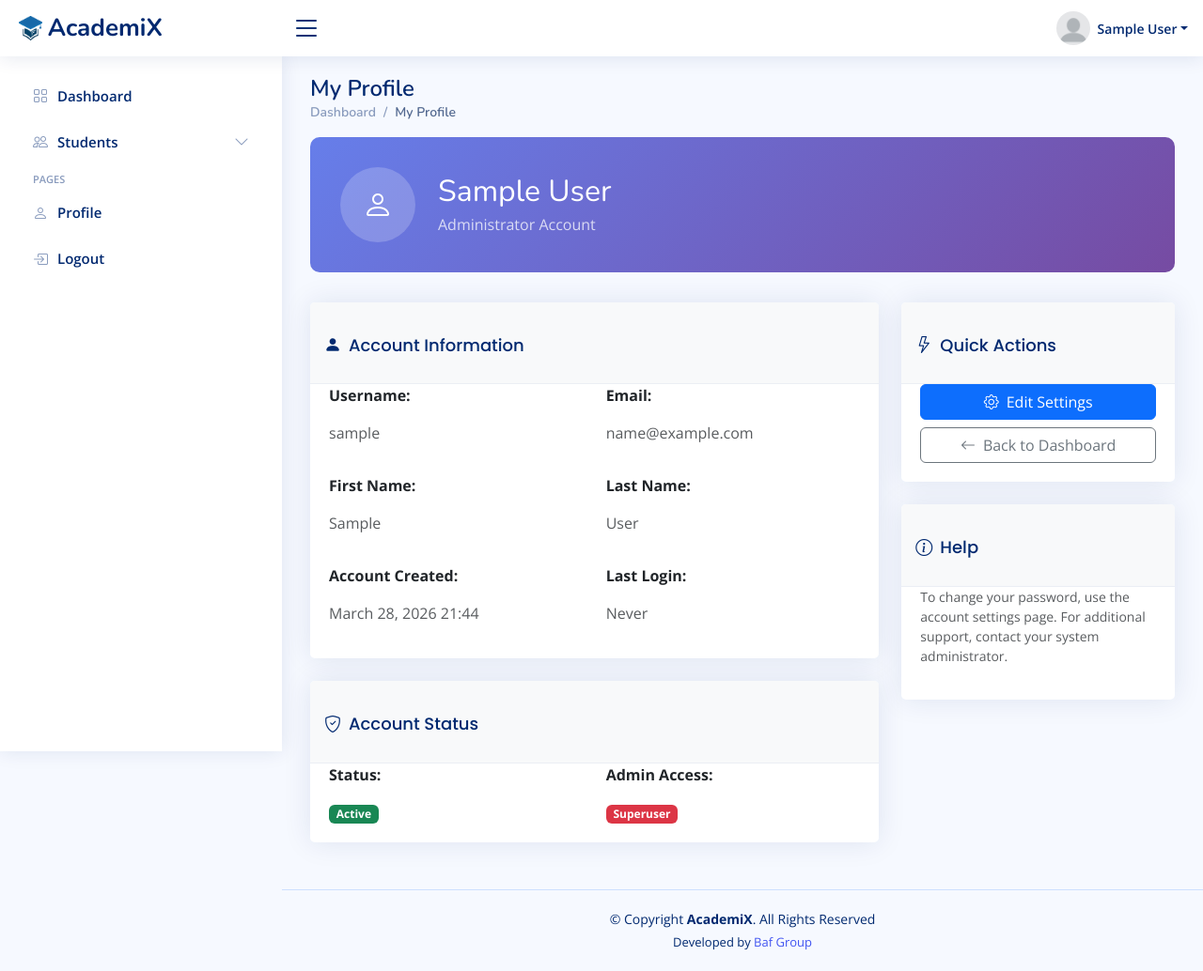
After one commit to feussi237/Academix, a Django app: page /profile/ in a window 1280 px wide. The commit adds this page. Shown: the whole page at 94% size. Run offline with Django 5.2, Linux system fonts and the light colour scheme; the visitor is signed in with stand-in values (Sample User, id 1); some libraries are stand-ins or nearby versions.

Commit message:
second commit

```diff
--- a/apps/core/templates/includes/header.html
+++ b/apps/core/templates/includes/header.html
@@ -4,7 +4,7 @@
 <header id="header" class="header fixed-top d-flex align-items-center">
 
   <div class="d-flex align-items-center justify-content-between">
-    <a href="index.html" class="logo d-flex align-items-center">
+    <a href="{% url 'core:dashboard' %}" class="logo d-flex align-items-center">
       <img src="{% static 'img/logo.png' %}" alt="logo">
       <span class="d-none d-lg-block">AcademiX</span>
     </a>
@@ -31,7 +31,7 @@
           </li>
 
           <li>
-            <a class="dropdown-item d-flex align-items-center" href="#">
+            <a class="dropdown-item d-flex align-items-center" href="{% url 'core:user-profile' %}">
               <i class="bi bi-person"></i>
               <span>My Profile</span>
             </a>
@@ -41,7 +41,7 @@
           </li>
 
           <li>
-            <a class="dropdown-item d-flex align-items-center" href="#">
+            <a class="dropdown-item d-flex align-items-center" href="{% url 'core:user-settings' %}">
               <i class="bi bi-gear"></i>
               <span>Account Settings</span>
             </a>
--- /dev/null
+++ b/apps/core/templates/registration/user_profile.html
@@ -0,0 +1,159 @@
+{% extends 'main/base.html' %}
+
+{% load static %}
+
+{% block extra_css %}
+<style>
+    .profile-header-user {
+        background: linear-gradient(135deg, #667eea 0%, #764ba2 100%);
+        color: white;
+        padding: 2rem;
+        border-radius: 10px;
+        margin-bottom: 2rem;
+    }
+    .avatar-display {
+        width: 80px;
+        height: 80px;
+        border-radius: 50%;
+        background: rgba(255,255,255,0.2);
+        display: flex;
+        align-items: center;
+        justify-content: center;
+        font-size: 2rem;
+    }
+    .info-grid {
+        display: grid;
+        grid-template-columns: repeat(auto-fit, minmax(250px, 1fr));
+        gap: 1.5rem;
+    }
+</style>
+{% endblock extra_css %}
+
+{% block content %}
+    <div class="pagetitle">
+        <h1>My Profile</h1>
+        <nav>
+            <ol class="breadcrumb">
+                <li class="breadcrumb-item"><a href="{% url 'core:dashboard' %}">Dashboard</a></li>
+                <li class="breadcrumb-item active">My Profile</li>
+            </ol>
+        </nav>
+    </div>
+
+    <div class="profile-header-user">
+        <div class="row align-items-center">
+            <div class="col-auto">
+                <div class="avatar-display">
+                    <i class="bi bi-person"></i>
+                </div>
+            </div>
+            <div class="col">
+                <h2 class="mb-1">{{ user.get_full_name|default:user.username }}</h2>
+                <p class="mb-0 opacity-75">Administrator Account</p>
+            </div>
+        </div>
+    </div>
+
+    <div class="row">
+        <div class="col-lg-8">
+            <div class="card mb-4">
+                <div class="card-header bg-light">
+                    <h5 class="card-title mb-0"><i class="bi bi-person-fill me-2"></i>Account Information</h5>
+                </div>
+                <div class="card-body">
+                    <div class="row mb-3">
+                        <div class="col-md-6">
+                            <p><strong>Username:</strong></p>
+                            <p class="text-muted">{{ user.username }}</p>
+                        </div>
+                        <div class="col-md-6">
+                            <p><strong>Email:</strong></p>
+                            <p class="text-muted">{{ user.email|default:"Not set" }}</p>
+                        </div>
+                    </div>
+                    <div class="row mb-3">
+                        <div class="col-md-6">
+                            <p><strong>First Name:</strong></p>
+                            <p class="text-muted">{{ user.first_name|default:"Not set" }}</p>
+                        </div>
+                        <div class="col-md-6">
+                            <p><strong>Last Name:</strong></p>
+                            <p class="text-muted">{{ user.last_name|default:"Not set" }}</p>
+                        </div>
+                    </div>
+                    <div class="row">
+                        <div class="col-md-6">
+                            <p><strong>Account Created:</strong></p>
+                            <p class="text-muted">{{ user.date_joined|date:"F j, Y H:i" }}</p>
+                        </div>
+                        <div class="col-md-6">
+                            <p><strong>Last Login:</strong></p>
+                            <p class="text-muted">{{ user.last_login|date:"F j, Y H:i"|default:"Never" }}</p>
+                        </div>
+                    </div>
+                </div>
+            </div>
+
+            <div class="card">
+                <div class="card-header bg-light">
+                    <h5 class="card-title mb-0"><i class="bi bi-shield-check me-2"></i>Account Status</h5>
+                </div>
+                <div class="card-body">
+                    <div class="row">
+                        <div class="col-md-6">
+                            <p><strong>Status:</strong></p>
+                            {% if user.is_active %}
+                                <span class="badge bg-success">Active</span>
+                            {% else %}
+                                <span class="badge bg-danger">Inactive</span>
+                            {% endif %}
+                        </div>
+                        <div class="col-md-6">
+                            <p><strong>Admin Access:</strong></p>
+                            {% if user.is_superuser %}
+                                <span class="badge bg-danger">Superuser</span>
+                            {% elif user.is_staff %}
+                                <span class="badge bg-warning">Staff</span>
+                            {% else %}
+                                <span class="badge bg-secondary">Regular User</span>
+                            {% endif %}
+                        </div>
+                    </div>
+                </div>
+            </div>
+        </div>
+
+        <div class="col-lg-4">
+            <div class="card mb-4">
+                <div class="card-header bg-light">
+                    <h5 class="card-title mb-0"><i class="bi bi-lightning me-2"></i>Quick Actions</h5>
+                </div>
+                <div class="card-body">
+                    <div class="d-grid gap-2">
+                        <a href="{% url 'core:user-settings' %}" class="btn btn-primary">
+                            <i class="bi bi-gear me-2"></i>Edit Settings
+                        </a>
+                        <a href="{% url 'core:dashboard' %}" class="btn btn-outline-secondary">
+                            <i class="bi bi-arrow-left me-2"></i>Back to Dashboard
+                        </a>
+                    </div>
+                </div>
+            </div>
+
+            <div class="card">
+                <div class="card-header bg-light">
+                    <h5 class="card-title mb-0"><i class="bi bi-info-circle me-2"></i>Help</h5>
+                </div>
+                <div class="card-body">
+                    <p class="small text-muted">
+                        To change your password, use the account settings page.
+                        For additional support, contact your system administrator.
+                    </p>
+                </div>
+            </div>
+        </div>
+    </div>
+{% endblock content %}
+
+{% block extra_scripts %}
+{% endblock extra_scripts %}
--- a/apps/core/urls.py
+++ b/apps/core/urls.py
@@ -5,4 +5,6 @@ app_name = 'core'
 
 urlpatterns = [
     path("", views.index, name="dashboard"),
+    path("profile/", views.user_profile, name="user-profile"),
+    path("settings/", views.user_settings, name="user-settings"),
 ]
--- a/apps/core/views.py
+++ b/apps/core/views.py
@@ -24,3 +24,34 @@ def index(request):
         'recent_students': recent_students,
     }
     return render(request, 'main/index.html', context)
+
+@login_required
+def user_profile(request):
+    """Display current user's profile"""
+    context = {
+        'user': request.user,
+    }
+    return render(request, 'registration/user_profile.html', context)
+
+@login_required
+def user_settings(request):
+    """Display and handle user account settings"""
+    if request.method == 'POST':
+        # Handle settings update
+        user = request.user
+        user.first_name = request.POST.get('first_name', user.first_name)
+        user.last_name = request.POST.get('last_name', user.last_name)
+        user.email = request.POST.get('email', user.email)
+        user.save()
+
+        context = {
+            'user': user,
+            'message': 'Settings updated successfully!',
+            'message_type': 'success',
+        }
+    else:
+        context = {
+            'user': request.user,
+        }
+
+    return render(request, 'registration/user_settings.html', context)
```
Also changed, not shown: apps/core/templates/registration/user_settings.html (added, +167 -0 lines), apps/student_management/templates/form.html (+18 -3 lines), apps/student_management/templates/profile.html (+108 -0 lines).
